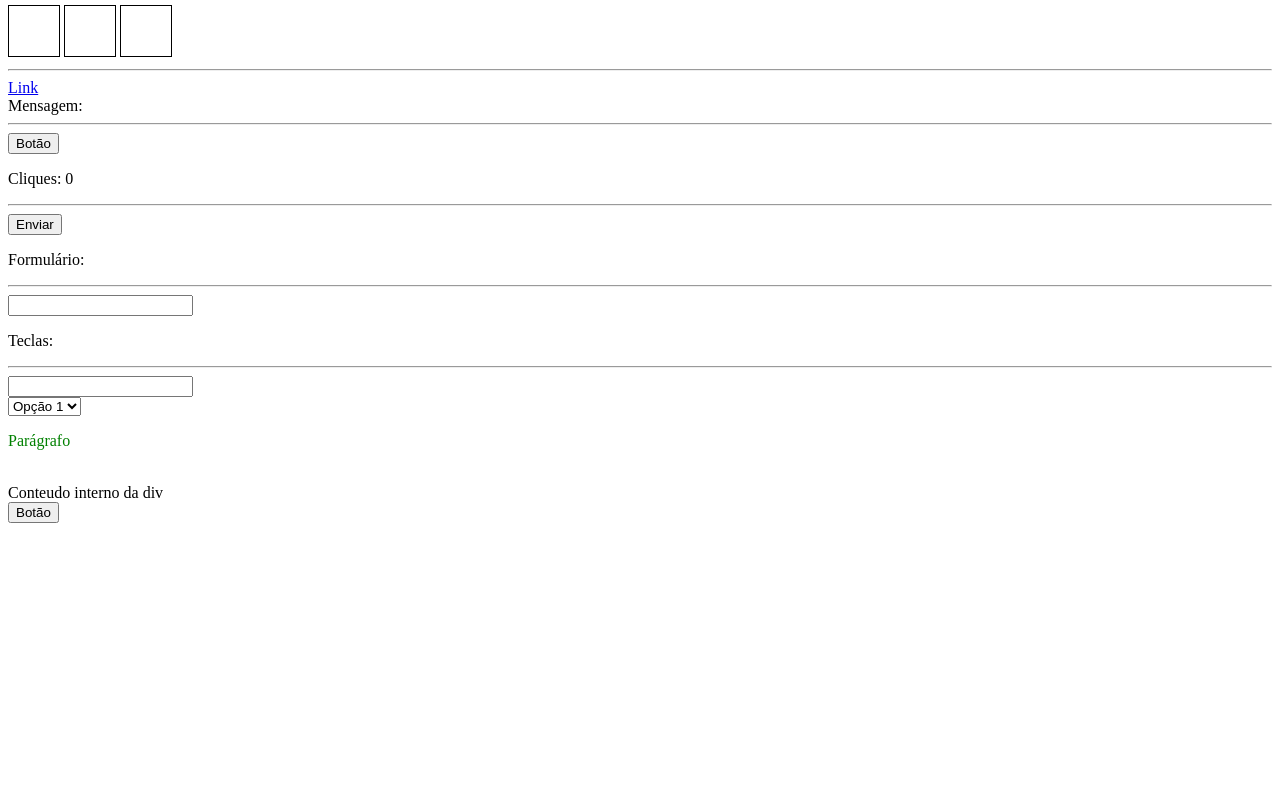
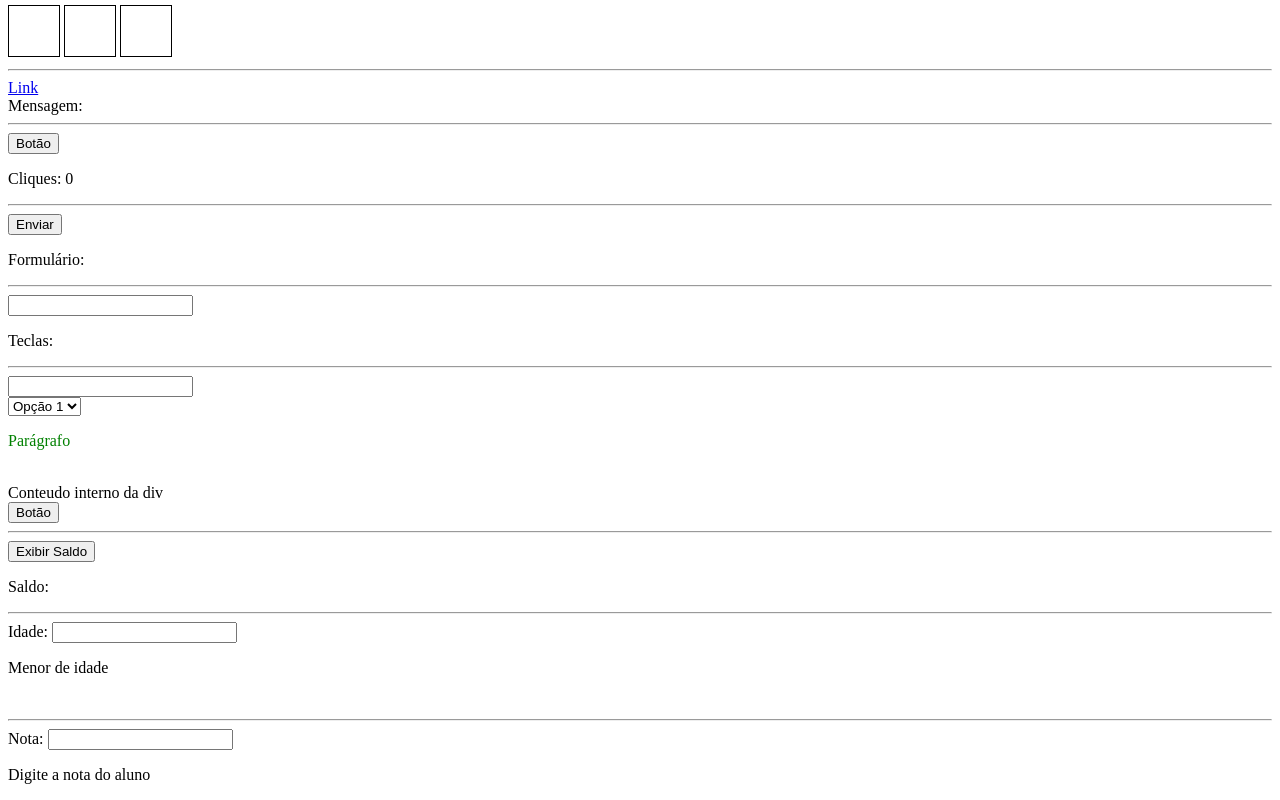
Before and after one commit to carloosjrm/vue_js, a plain HTML site: page index.html in a window 1280 px wide. Shown: the part 679-1479 px from the top of the page. Before the commit the page ends 1210 px from the top, so only its background shows below. Drawn offline with Linux system fonts and the light colour scheme.

Commit message:
Diretiva V-if - Renderização condicional de elementos HTML

```diff
--- a/index.html
+++ b/index.html
@@ -106,7 +106,27 @@
         <br>
         <p id="paragrafo" style="color:green" >Parágrafo</p><br>
         <div id="bloco">Conteudo interno da div</div>
-        <button @click="selecionandoElementoFilho()" >Botão</button>
+        <button @click="selecionandoElementoFilho()" >Botão</button><br>
+        <hr>
+        <!--V-if Simples-->
+        <button @click="exibirSaldo = !exibirSaldo" >
+            <span v-if="!exibirSaldo" >Exibir Saldo</span>
+            <span v-if="exibirSaldo" >Ocultar Saldo</span>
+        </button> <!--toggle-->
+        <p>Saldo:<span v-if="exibirSaldo">R$ {{saldo}}</span></p>
+        <hr>
+        Idade: <input type="text" id="inputIdade" @blur="setIdade()">
+        <p v-if="idade < 18">Menor de idade</p>
+        <p v-else>Maior de idade</p><br>
+        <hr>
+        Nota: <input type="text" id="inputNota" @blur="setNota()">
+        <p v-if="nota == ''" >Digite a nota do aluno</p>
+        <p v-else-if="nota >= 7 && nota <=10" >Aluno aprovado</p>
+        <p v-else-if="nota >= 5 && nota <7" >Aluno em recuperação</p>
+        <p v-else-if="nota >= 0 && nota <5" >Aluno reprovado</p>
+        <p v-else >A nota informada é inválida</p>
+
+
 
     </div>
 
@@ -137,7 +157,11 @@
                 msg:'',
                 cliques: 0,
                 formulario: '',
-                teclas:''
+                teclas:'',
+                saldo:4570.17,
+                exibirSaldo:false,
+                idade:0,
+                nota: 0
             },
             methods: {
                 somar: function somar(){
@@ -188,6 +212,12 @@
                     //console.log(opcoes.value)
                     //console.log(paragrafo.style.color)
                     console.log(bloco.innerHTML)
+                },
+                setIdade(){
+                    this.idade = inputIdade.value
+                },
+                setNota(){
+                    this.nota = inputNota.value
                 }
             }
         })
```
